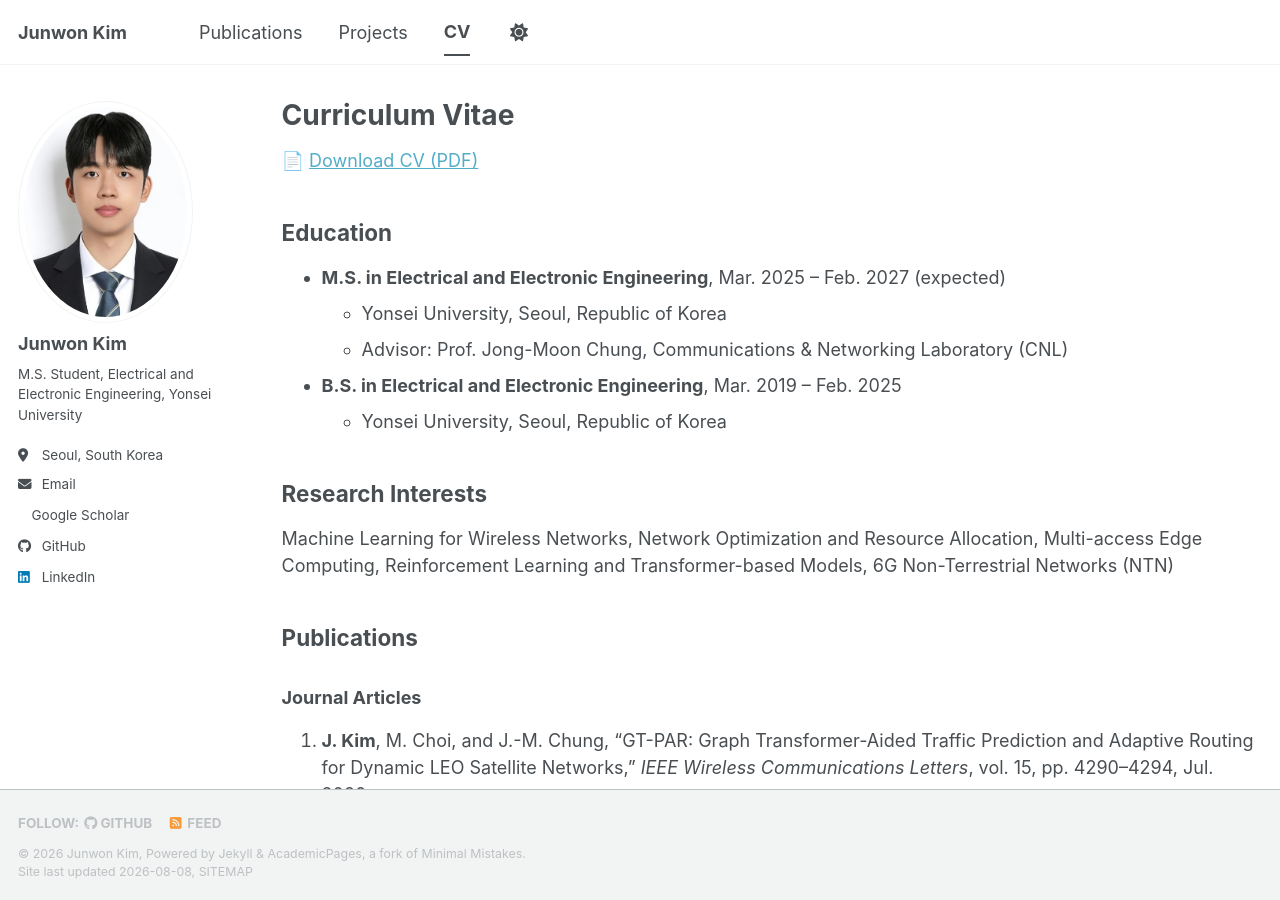
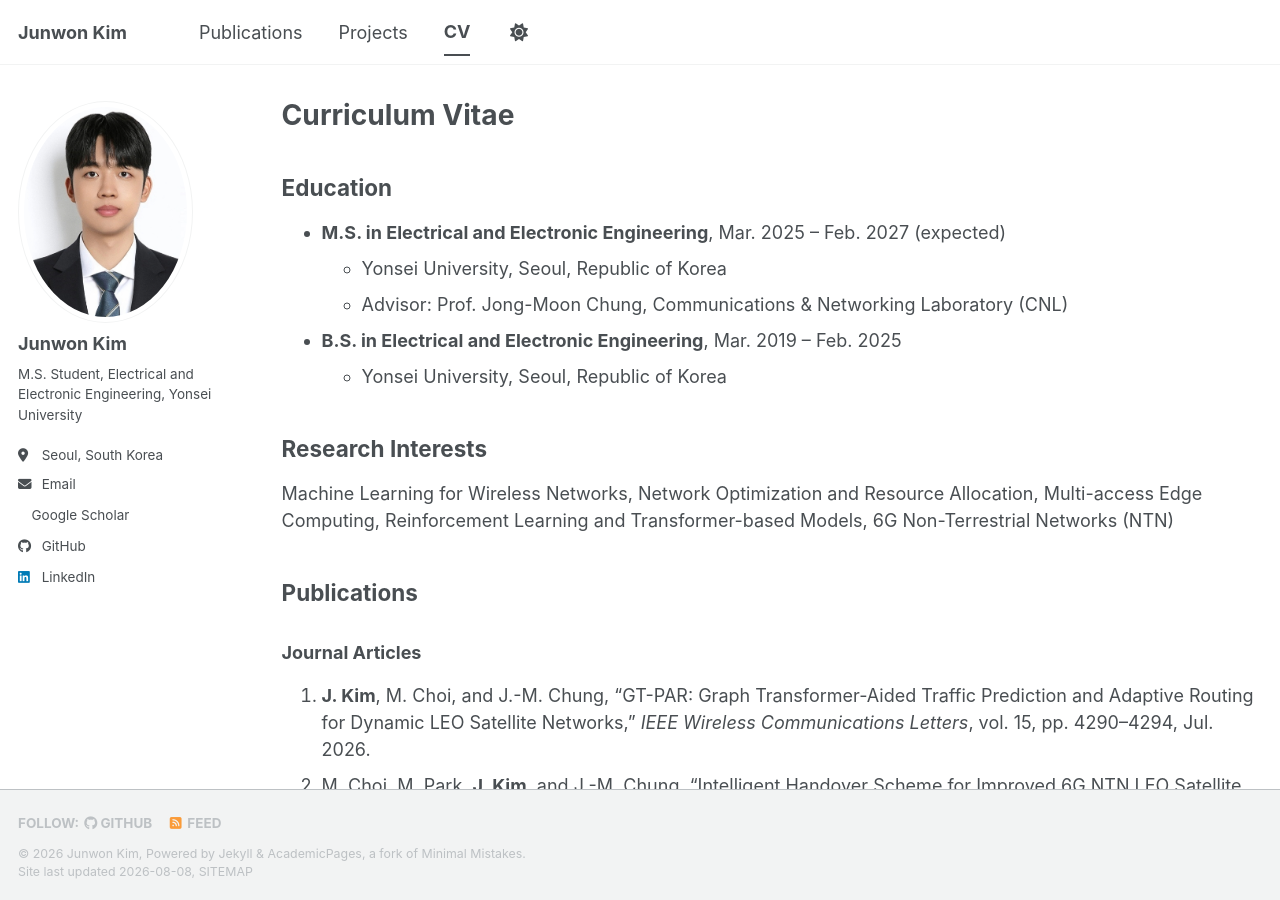
Before and after one commit to Junwon-Kim216/Junwon-Kim216.github.io, a Jekyll site: the page built from _pages/cv.md, in a window 1280 px wide and 900 px high. Built offline with Jekyll 4.4.1, drawn with Linux system fonts in a browser that asks for light colours; a style sheet for code colours, icons or effects is not loaded.

Commit message:
Update cv.md

```diff
--- a/_pages/cv.md
+++ b/_pages/cv.md
@@ -9,8 +9,6 @@ author_profile: true
   .page__content h2 { font-size: 1.65em; }
   .page__content h3 { font-size: 1.3em; }
 </style>
-
-📄 [Download CV (PDF)](/files/Junwon_Kim_CV.pdf)
 
 ## Education
 
```
